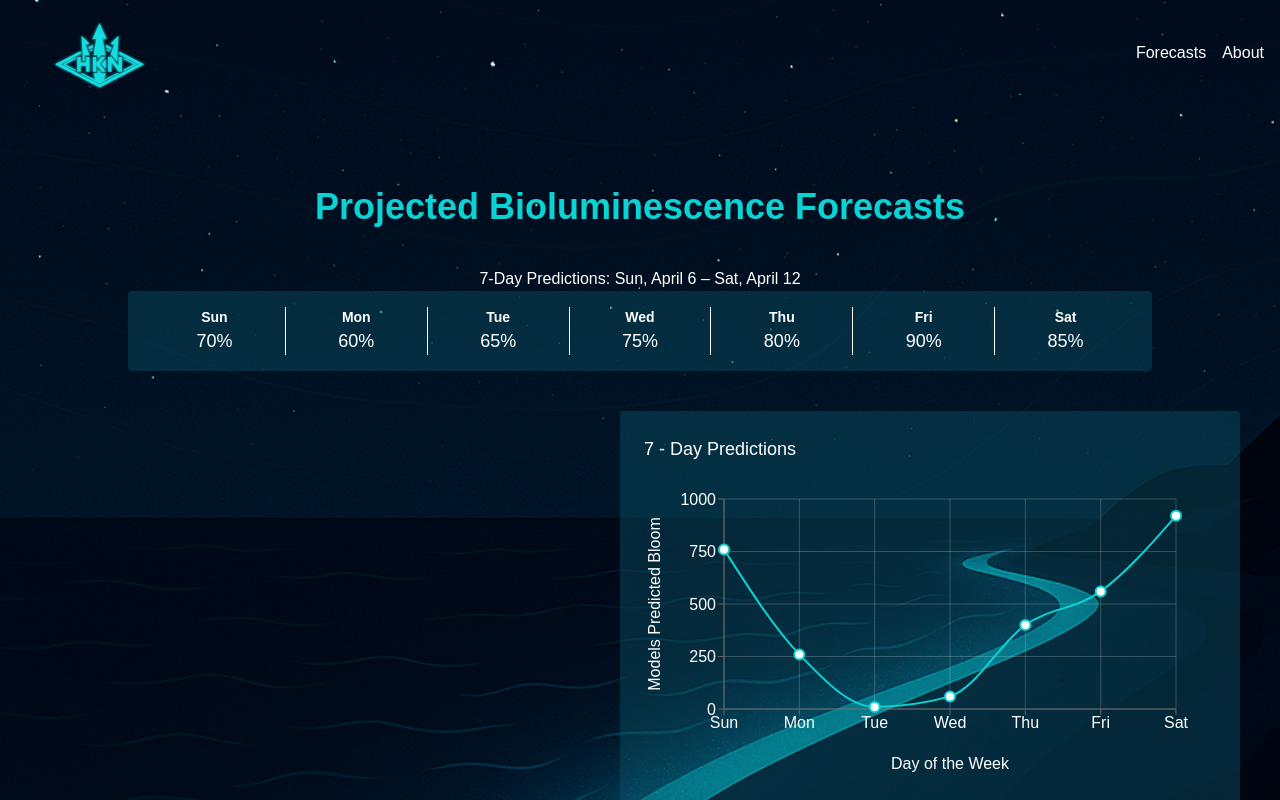
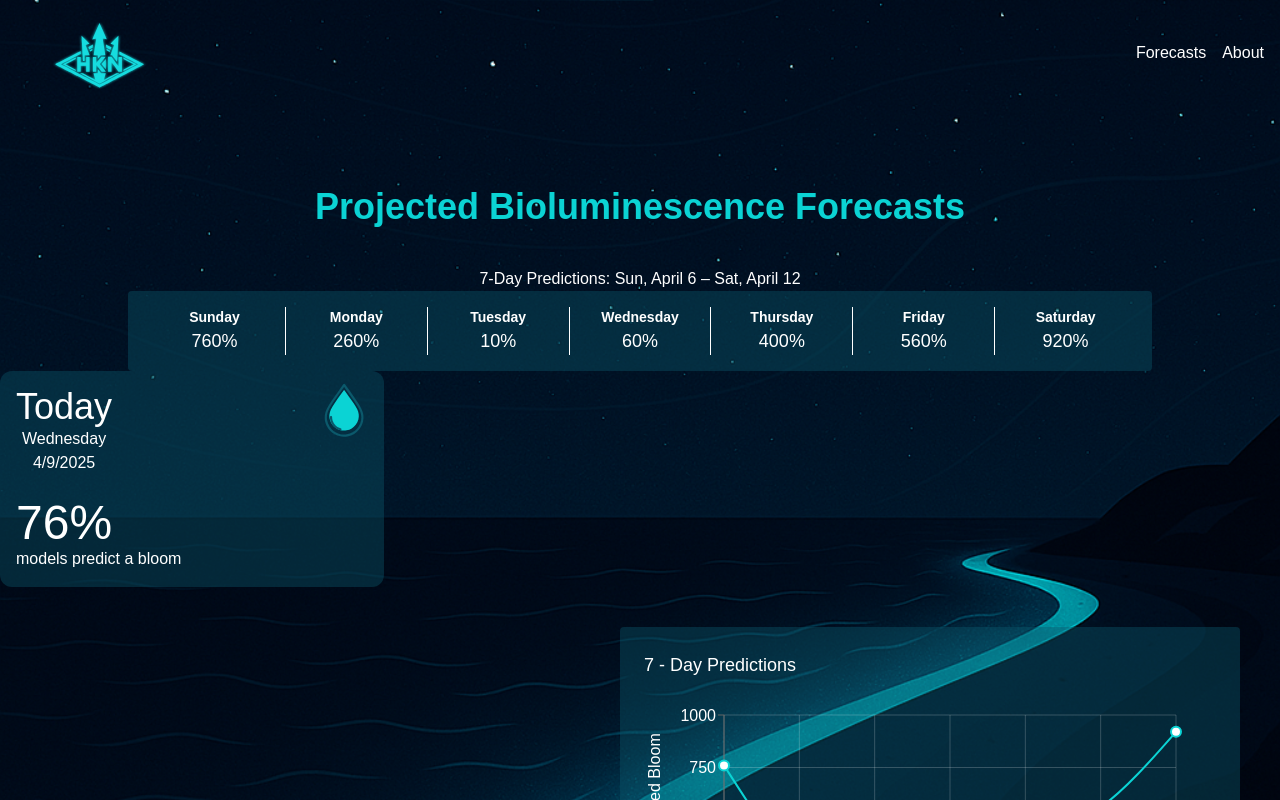
Before and after one commit to nathanieleh/HAB-Project-Website, a Next.js app in the folder frontend/: page / in a window 1280 px wide. Shown: the top 800 px of the page. Built offline with nearby package versions, Linux system fonts and the light colour scheme.

Commit message:
Today component

```diff
--- a/frontend/src/app/page.js
+++ b/frontend/src/app/page.js
@@ -1,18 +1,27 @@
-import Image from "next/image";
+import Today from "../components/Today";
+import Graph from "../components/Graph";
 import Navbar from "../components/Navbar";
-import Graph from "../components/Graph";
 import TopBar from "../components/TopBar";
 
-export default function Home() {
-  // eventually change to fetch from backend
+// Fetch forecasts from backend
+async function getForecasts() {
+  let forecasts;;
+  fetch("/dummy_data.json")
+    .then((res) => res.json())
+    .then((json) => forecasts = json);
+  return forecasts;
+}
+
+export default async function Home() {
+  //let forecasts = await getForecasts();
   let forecasts = [
-    { day: 'Sun', value: 70 },
-    { day: 'Mon', value: 60 },
-    { day: 'Tue', value: 65 },
-    { day: 'Wed', value: 75 },
-    { day: 'Thu', value: 80 },
-    { day: 'Fri', value: 90 },
-    { day: 'Sat', value: 85 }
+    { "day": "Sunday", "value": 760 },
+    { "day": "Monday", "value": 260 },
+    { "day": "Tuesday", "value": 10 },
+    { "day": "Wednesday", "value": 60 },
+    { "day": "Thursday", "value": 400 },
+    { "day": "Friday", "value": 560 },
+    { "day": "Saturday", "value": 920 }
   ]
   return (
     <main className="min-h-screen h-auto bg-[url(/background.png)] bg-cover bg-no-repeat bg-fixed">
@@ -39,7 +48,8 @@ export default function Home() {
       <div className="flex items-center justify-center ">
         <TopBar forecasts={forecasts} />
       </div>
-      <Graph />
+      <Today forecasts={forecasts}/>
+      <Graph forecasts={forecasts}/>
     </main>
   );
 }
--- a/frontend/src/components/Today.js
+++ b/frontend/src/components/Today.js
@@ -0,0 +1,140 @@
+"use client";
+
+import { useEffect, useState } from 'react';
+
+/**
+ * Droplet Icon
+ */
+function Droplet({ predValue, className }) {
+    const [scale, setScale] = useState(0);
+    const target = predValue / 1000;
+
+    // Animate on mount
+    useEffect(() => {
+        setScale(1.0);
+
+        const timeout = setTimeout(() => {
+            setScale(target);
+        }, 800);
+
+        return () => clearTimeout(timeout);
+    }, [target]);
+
+    const centerX = 512;
+    const centerY = 512;
+    const transform = `
+        translate(${centerX}, ${centerY})
+        scale(${scale}, ${scale})
+        translate(-${centerX}, -${centerY})
+    `;
+
+    return (
+        <svg
+            viewBox="0 0 1024 1024"
+            className={className}
+            xmlns="http://www.w3.org/2000/svg"
+        >
+            <g transform={transform} style={{ transition: 'transform 1s ease-in-out' }}>
+                <path fill="var(--color-secondary)" opacity="1.000000" stroke="none"
+                    d="
+                    M710.031616,741.991211
+                    C670.621155,792.969360 620.044678,825.861755 556.718384,836.866699
+                    C502.634949,846.265442 450.118530,839.570618 400.974152,814.050232
+                    C352.807434,789.037598 316.552399,751.856201 291.708832,703.582031
+                    C271.899597,665.090149 263.071838,624.172119 265.881470,581.023804
+                    C268.024078,548.119324 277.559235,516.989136 291.255249,487.111603
+                    C307.841064,450.930023 329.450714,417.682739 351.712708,384.868256
+                    C382.856232,338.962219 415.085205,293.812195 447.449646,248.759796
+                    C466.012299,222.919937 484.428772,196.974762 502.847015,171.031570
+                    C509.652985,161.444916 518.274170,161.242111 525.007935,170.848022
+                    C573.583252,240.142334 623.992859,308.144409 671.438416,378.231293
+                    C693.470886,410.777832 715.596619,443.297089 732.667358,478.894379
+                    C746.138855,506.986176 756.405518,536.125793 759.987122,567.151917
+                    C763.330444,596.113831 761.517090,624.896179 754.057922,653.253906
+                    C745.504456,685.772217 730.585938,715.064331 710.031616,741.991211
+                    M294.485382,568.964722
+                    z"
+                />
+            </g>
+            {/* Outer Droplet Outline */}
+            <path fill="var(--color-primary)" opacity="1.000000" stroke="var(--color-primary)"
+                d="
+                M710.031616,741.991211
+                C670.621155,792.969360 620.044678,825.861755 556.718384,836.866699
+                C502.634949,846.265442 450.118530,839.570618 400.974152,814.050232
+                C352.807434,789.037598 316.552399,751.856201 291.708832,703.582031
+                C271.899597,665.090149 263.071838,624.172119 265.881470,581.023804
+                C268.024078,548.119324 277.559235,516.989136 291.255249,487.111603
+                C307.841064,450.930023 329.450714,417.682739 351.712708,384.868256
+                C382.856232,338.962219 415.085205,293.812195 447.449646,248.759796
+                C466.012299,222.919937 484.428772,196.974762 502.847015,171.031570
+                C509.652985,161.444916 518.274170,161.242111 525.007935,170.848022
+                C573.583252,240.142334 623.992859,308.144409 671.438416,378.231293
+                C693.470886,410.777832 715.596619,443.297089 732.667358,478.894379
+                C746.138855,506.986176 756.405518,536.125793 759.987122,567.151917
+                C763.330444,596.113831 761.517090,624.896179 754.057922,653.253906
+                C745.504456,685.772217 730.585938,715.064331 710.031616,741.991211
+                M294.485382,568.964722
+                C292.526581,588.738037 292.271820,608.525574 295.589813,628.152100
+                C300.616455,657.885315 311.283630,685.564026 327.641418,710.920349
+                C355.986969,754.858948 394.723328,785.826782 444.228821,802.902527
+                C472.939972,812.805725 502.537384,815.510437 532.778076,812.882996
+                C551.642761,811.243958 569.966003,807.424744 587.598694,800.713501
+                C636.097778,782.254272 674.436707,751.135620 701.542664,706.832031
+                C731.416016,658.005493 741.437927,605.431274 728.686157,549.214539
+                C720.930664,515.023926 705.108398,484.211914 687.152954,454.455444
+                C657.089600,404.633087 622.691406,357.728668 589.287781,310.166016
+                C568.036499,279.906799 546.256470,250.018784 524.695984,219.976868
+                C521.236389,215.156311 517.684692,210.401764 514.352234,205.857605
+                C512.142822,206.389603 511.635529,207.741684 510.882050,208.783737
+                C499.953430,223.897552 489.009277,239.000488 478.155914,254.168304
+                C456.935699,283.823975 435.668671,313.446930 414.607452,343.215363
+                C388.541046,380.058258 362.104767,416.667023 339.153717,455.595978
+                C318.431793,490.744019 300.179260,526.910645 294.485382,568.964722
+                z"
+            />
+            <path fill="var(--color-primary)" opacity="1.000000" stroke="var(--color-primary)"
+                d="
+                M342.814545,575.407043
+                C352.813293,573.954224 359.469421,579.482422 359.208191,589.472961
+                C358.790131,605.461487 360.749664,621.052734 366.232849,636.042664
+                C382.740356,681.170837 412.427307,713.655029 458.004730,730.612183
+                C461.573334,731.939880 465.334564,732.778259 469.043030,733.695496
+                C476.942535,735.649170 480.998199,741.347717 479.497284,748.547668
+                C477.888489,756.264893 471.505768,760.401672 463.493347,758.884827
+                C438.867523,754.223083 417.260651,743.146484 398.084473,727.331299
+                C363.334259,698.671997 341.861053,662.122803 334.030762,617.683167
+                C332.199829,607.292053 332.382294,596.778015 332.829742,586.310608
+                C333.078796,580.484680 336.987701,577.134827 342.814545,575.407043
+                z"
+            />
+        </svg>
+    );
+}
+
+/**
+ * @param {JSON} forecasts - List of JSON object of forecasts ex:[{"day": "Sunday", "value": 760}]
+ * @returns Component displaying today's forecast
+ */
+export default function Today({forecasts}) {
+    let forecast = forecasts[0];
+    let day = forecast["day"];
+    let date = new Date();
+    let dayOptions = { weekday: 'long' };
+    return (
+        <div className="relative flex flex-col w-[30vw] items-center bg-primary/40 text-white rounded-xl">
+            <div className="flex flex-col w-full p-4">
+                <div className="flex flex-col items-center self-start mb-6">
+                    <h1 className="text-4xl self-start">Today</h1>
+                    <p>{new Intl.DateTimeFormat("en-US", dayOptions).format(date)}</p>
+                    <p>{date.toLocaleDateString()}</p>
+                </div>
+                <div className="flex flex-col items-start self-start">
+                    <p className="text-5xl">{forecast["value"]/10}%</p>
+                    <p>models predict a bloom</p>
+                </div>
+            </div>
+            <Droplet predValue={forecast["value"]} className="w-[80px] h-[80px] absolute top-0 right-0"/>
+        </div>
+    );
+}
```
Also changed, not shown: frontend/public/droplet.svg (added).
